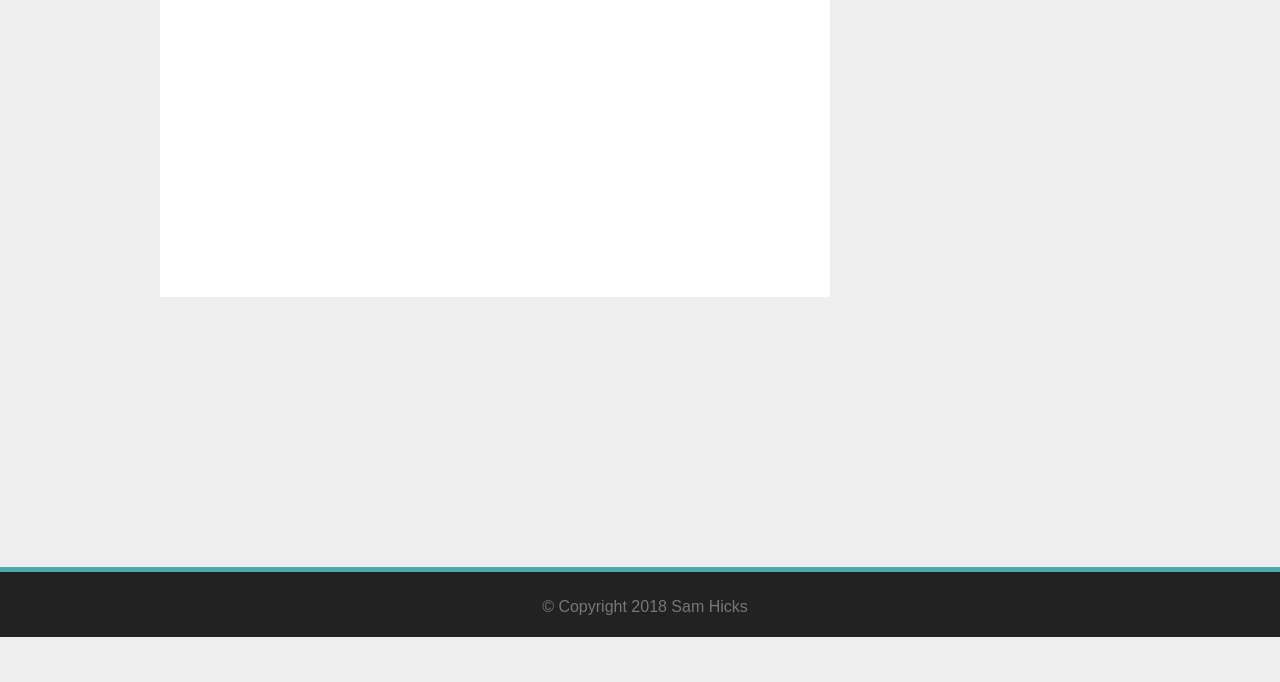
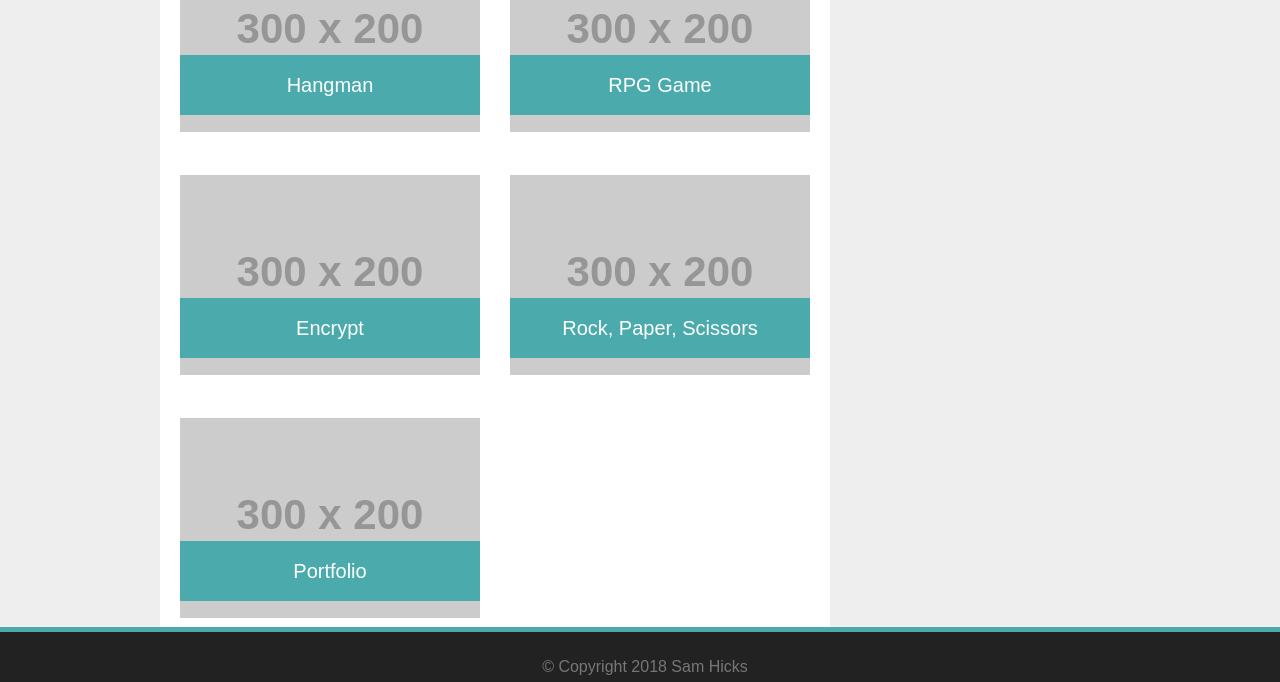
Before and after one commit to toatsted/Basic-Portfolio, a plain HTML site: page portfolio.html in a window 1280 px wide. Shown: the part 263-945 px from the top of the page. Before the commit the page ends 900 px from the top, so only its background shows below. Drawn offline with Linux system fonts and the light colour scheme; placeholder pictures from the web are drawn by us.

Commit message:
pretty much finished

```diff
--- a/assets/css/portfolio.css
+++ b/assets/css/portfolio.css
@@ -2,6 +2,36 @@ section {
 	width: 630px;
 	background-color: #ffffff;
 	padding: 20px;
-	height: 420px;
+	height: 750px;
 	float: left;
 }
+
+section img {
+	z-index: 1;
+    position: relative;
+}
+
+.col-0 {
+	float: left;
+}
+
+.col-1 {
+	float: right;
+}
+
+h3 {
+	z-index: 2;
+    position: absolute;
+    font-size: 20px;
+    text-align: center;
+    bottom: 20px;
+    color: #ffffff;
+    background-color: #4aaaac;
+    height: 20px;
+    padding: 20px 0;
+    width: 300px;
+}
+.img-container {
+	position: relative;
+	margin: 20px 0;
+}
--- a/portfolio.html
+++ b/portfolio.html
@@ -34,6 +34,31 @@
 
 		<section>
 			<h2>Portfolio</h2>
+
+			<div class="img-container col-0">
+				<img src="https://www.placehold.it/300x200" alt="placeholder">
+				<h3>Hangman</h3>
+			</div>
+
+			<div class="img-container col-1">
+				<img src="https://www.placehold.it/300x200" alt="placeholder">
+				<h3>RPG Game</h3>
+			</div>
+
+			<div class="img-container col-0">
+				<img src="https://www.placehold.it/300x200" alt="placeholder">
+				<h3>Encrypt</h3>
+			</div>
+
+			<div class="img-container col-1">
+				<img src="https://www.placehold.it/300x200" alt="placeholder">
+				<h3>Rock, Paper, Scissors</h3>
+			</div>
+
+			<div class="img-container col-0">
+				<img src="https://www.placehold.it/300x200" alt="placeholder">
+				<h3>Portfolio</h3>
+			</div>
 		</section>
 
 		<aside>
```
